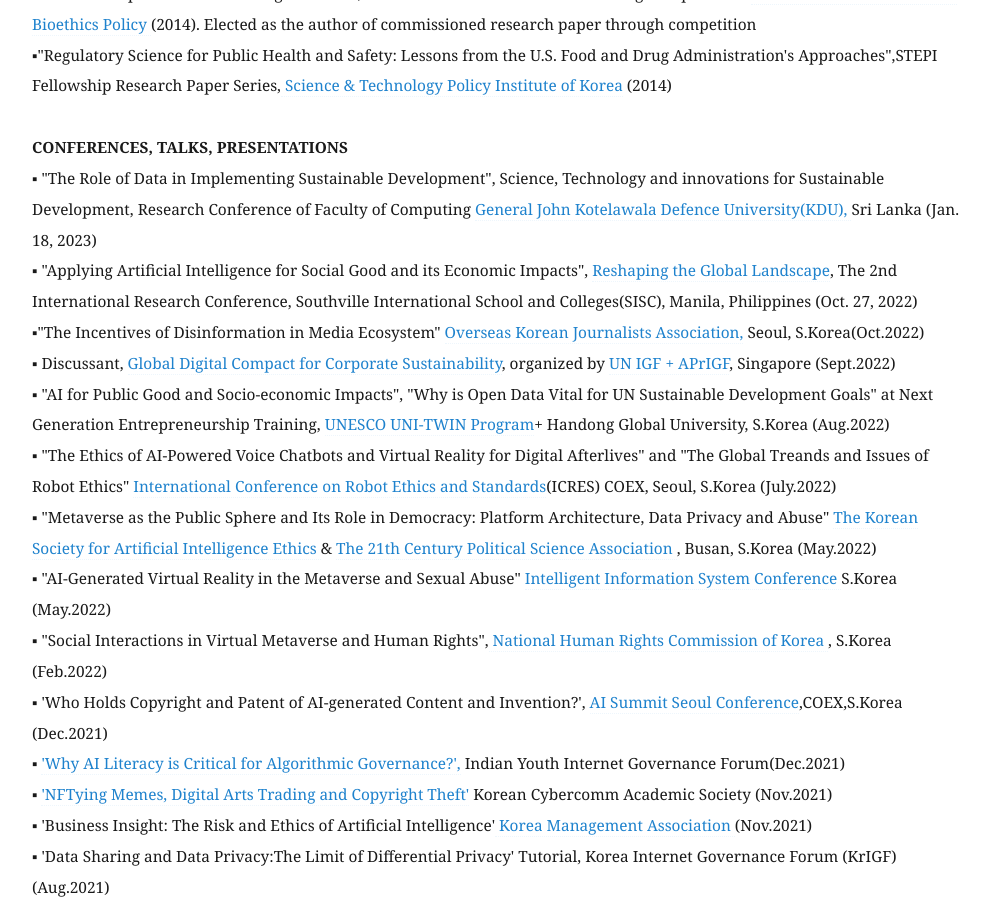
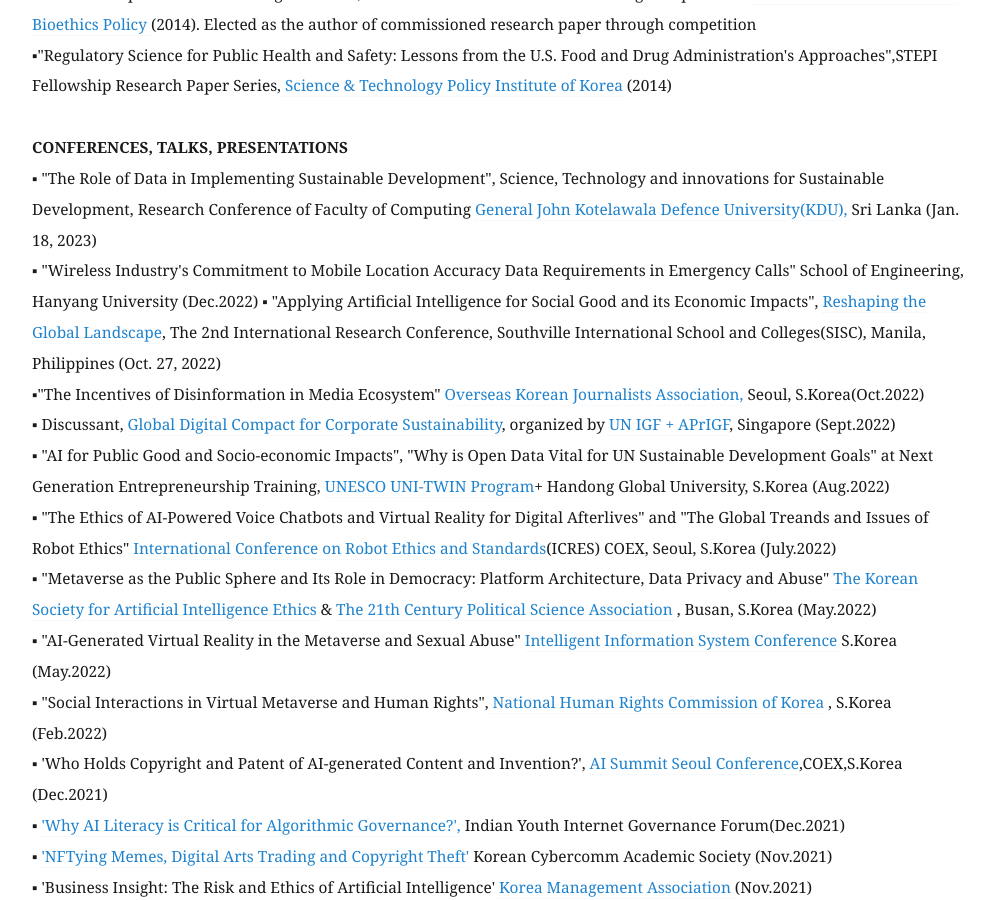
Before and after one commit to eunchangchoi/eunchangchoi.github.io, a Jekyll site: the page built from index.md, in a window 1280 px wide and 900 px high, scrolled down 3622 px. Shown: the whole window, without its empty margins (68-1062 px from the left). Built offline with Jekyll 4.4.1, drawn with Linux system fonts in a browser that asks for light colours.

Commit message:
Update index.md

```diff
--- a/index.md
+++ b/index.md
@@ -78,6 +78,7 @@
      <br>
  <strong> CONFERENCES, TALKS, PRESENTATIONS </strong> <br>
 ▪ "The Role of Data in Implementing Sustainable Development", Science, Technology and innovations for Sustainable Development, Research Conference of Faculty of Computing <a href="https://www.kdu.ac.lk/"> General John Kotelawala Defence University(KDU), </a>Sri Lanka (Jan. 18, 2023) <br>
+▪ "Wireless Industry's Commitment to Mobile Location Accuracy Data Requirements in Emergency Calls" School of Engineering, Hanyang University (Dec.2022)
 ▪ "Applying Artificial Intelligence for Social Good and its Economic Impacts", <a href="https://www.southville.edu.ph/news/reshaping-the-global-landscape-through-research-southville-hosts-second-international-research-conference"> Reshaping the Global Landscape</a>, The 2nd International Research Conference, Southville International School and Colleges(SISC), Manila, Philippines (Oct. 27, 2022) <br>
 ▪"The Incentives of Disinformation in Media Ecosystem" <a href="https://www.okja.org/"> Overseas Korean Journalists Association,</a> Seoul, S.Korea(Oct.2022) <br>
 ▪ Discussant, <a href="https://www.un.org/techenvoy/global-digital-compact"> Global Digital Compact for Corporate Sustainability</a>, organized by <a href="https://ap.rigf.asia/news/2022-program-schedule/"> UN IGF + APrIGF</a>, Singapore (Sept.2022)<br>
```
